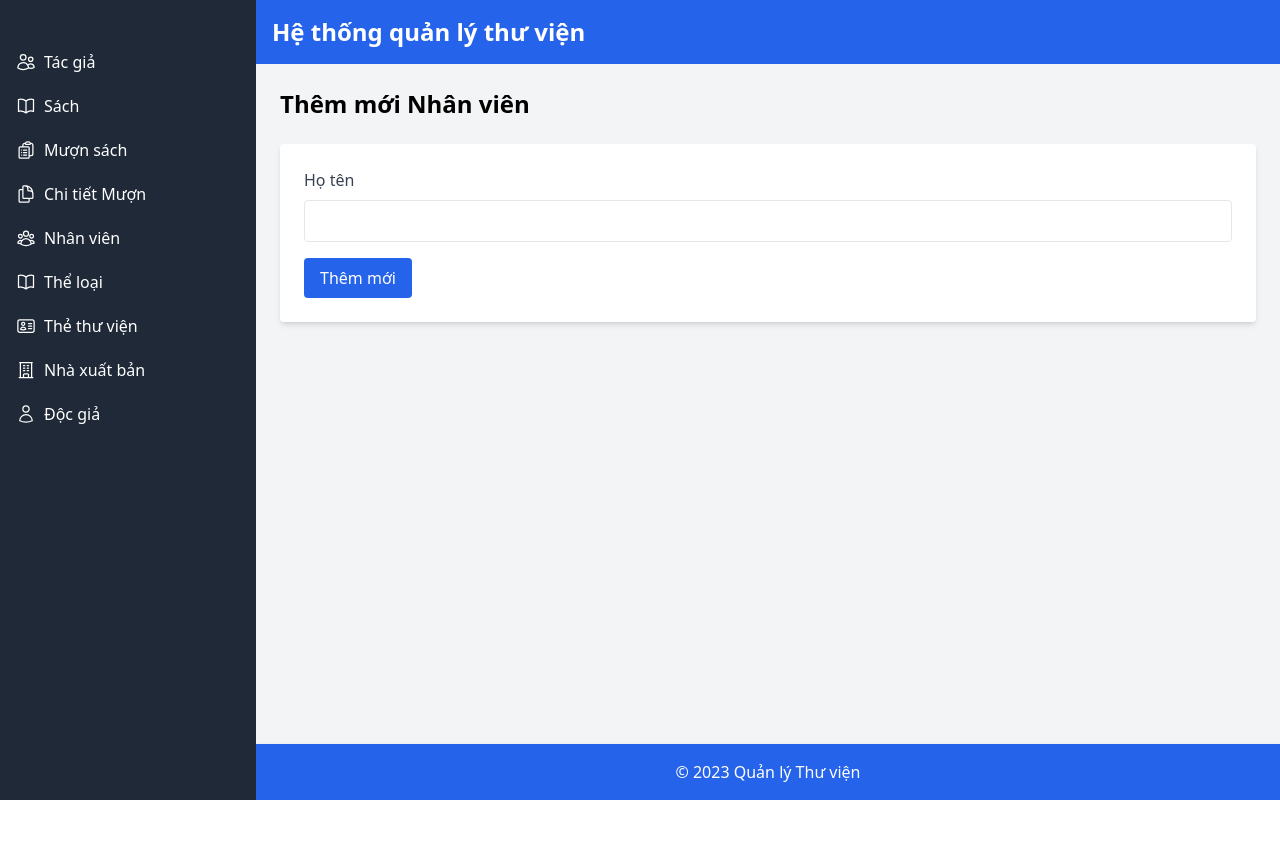
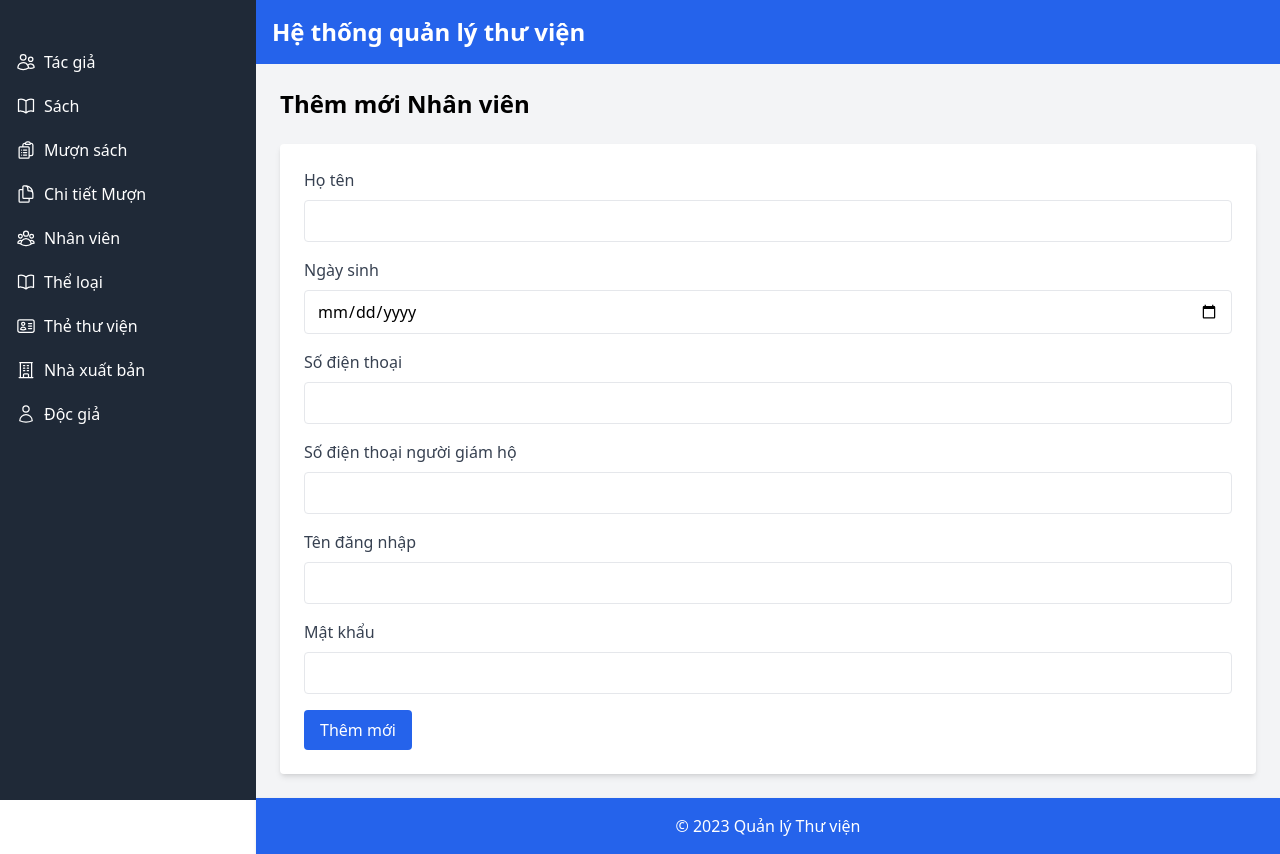
Before and after one commit to thuan-NM/Category_Management_FE, a React (Vite) app: page /employees/new in a window 1280 px wide. Before the commit the page ends 800 px from the top, so only its background shows below. Built offline with nearby package versions, Linux system fonts and the light colour scheme.

Commit message:
Update UI for Employee

```diff
--- a/src/pages/Employee/EmployeeForm.jsx
+++ b/src/pages/Employee/EmployeeForm.jsx
@@ -1,5 +1,4 @@
 import React, { useState, useEffect } from 'react';
-import axios from 'axios';
 import { useNavigate, useParams } from 'react-router-dom';
 import EmployeeServices from '../../services/EmployeeServices';
 
@@ -33,11 +32,11 @@ const EmployeeForm = () => {
   const handleSubmit = (e) => {
     e.preventDefault();
     if (id) {
-      EmployeeServices.update(id,employee)
+      EmployeeServices.update(id, employee)
         .then(() => navigate('/employees'))
         .catch(err => console.error(err));
     } else {
-        EmployeeServices.create(employee)
+      EmployeeServices.create(employee)
         .then(() => navigate('/employees'))
         .catch(err => console.error(err));
     }
@@ -58,7 +57,58 @@ const EmployeeForm = () => {
             required
           />
         </div>
-        {/* Các trường khác tương tự */}
+        <div className="mb-4">
+          <label className="block text-gray-700 font-medium mb-2">Ngày sinh</label>
+          <input
+            type="date"
+            name="birth_date"
+            value={employee.birth_date}
+            onChange={handleChange}
+            className="w-full px-3 py-2 border rounded focus:outline-none focus:ring focus:border-blue-300"
+          />
+        </div>
+        <div className="mb-4">
+          <label className="block text-gray-700 font-medium mb-2">Số điện thoại</label>
+          <input
+            type="text"
+            name="phone_number"
+            value={employee.phone_number}
+            onChange={handleChange}
+            className="w-full px-3 py-2 border rounded focus:outline-none focus:ring focus:border-blue-300"
+          />
+        </div>
+        <div className="mb-4">
+          <label className="block text-gray-700 font-medium mb-2">Số điện thoại người giám hộ</label>
+          <input
+            type="text"
+            name="parent_number"
+            value={employee.parent_number}
+            onChange={handleChange}
+            className="w-full px-3 py-2 border rounded focus:outline-none focus:ring focus:border-blue-300"
+          />
+        </div>
+        <div className="mb-4">
+          <label className="block text-gray-700 font-medium mb-2">Tên đăng nhập</label>
+          <input
+            type="text"
+            name="username"
+            value={employee.username}
+            onChange={handleChange}
+            className="w-full px-3 py-2 border rounded focus:outline-none focus:ring focus:border-blue-300"
+            required
+          />
+        </div>
+        <div className="mb-4">
+          <label className="block text-gray-700 font-medium mb-2">Mật khẩu</label>
+          <input
+            type="password"
+            name="password"
+            value={employee.password}
+            onChange={handleChange}
+            className="w-full px-3 py-2 border rounded focus:outline-none focus:ring focus:border-blue-300"
+            required={!id}
+          />
+        </div>
         <button type="submit" className="bg-blue-600 text-white px-4 py-2 rounded">
           {id ? 'Cập nhật' : 'Thêm mới'}
         </button>
```
